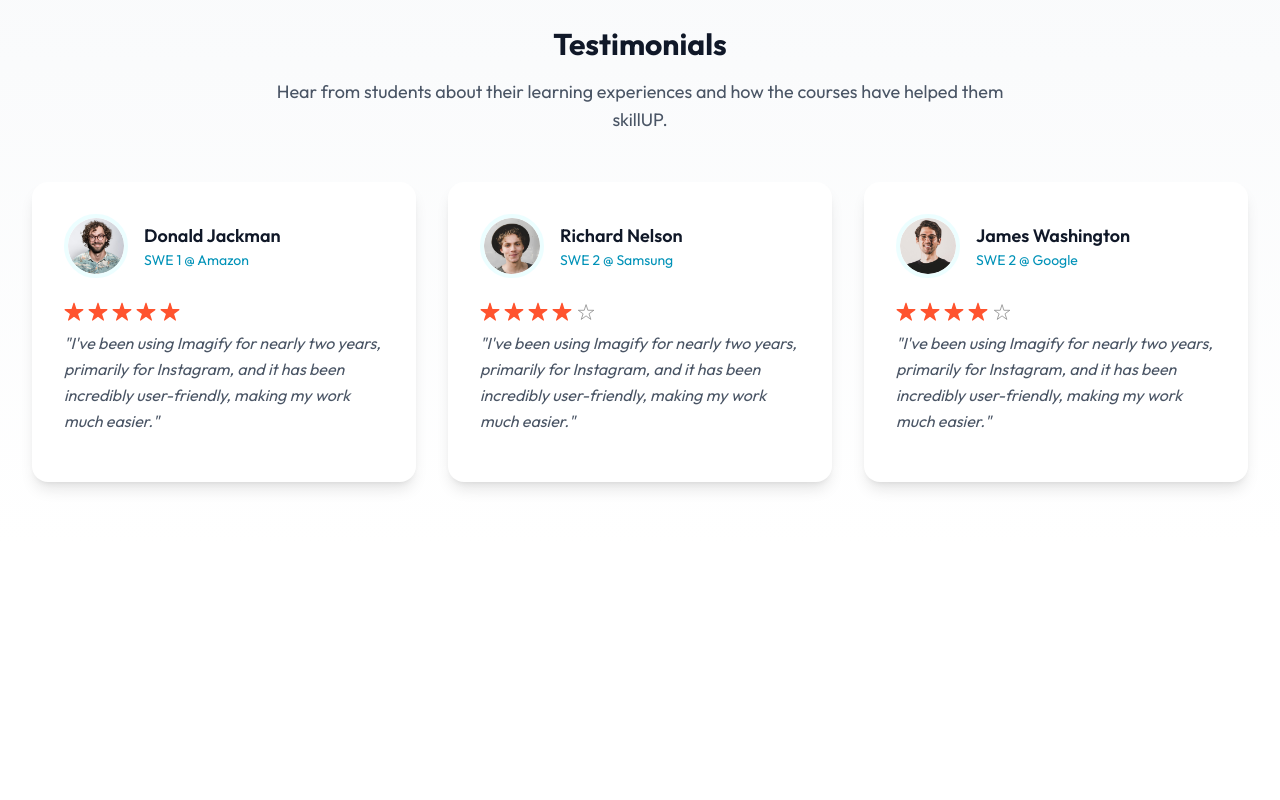
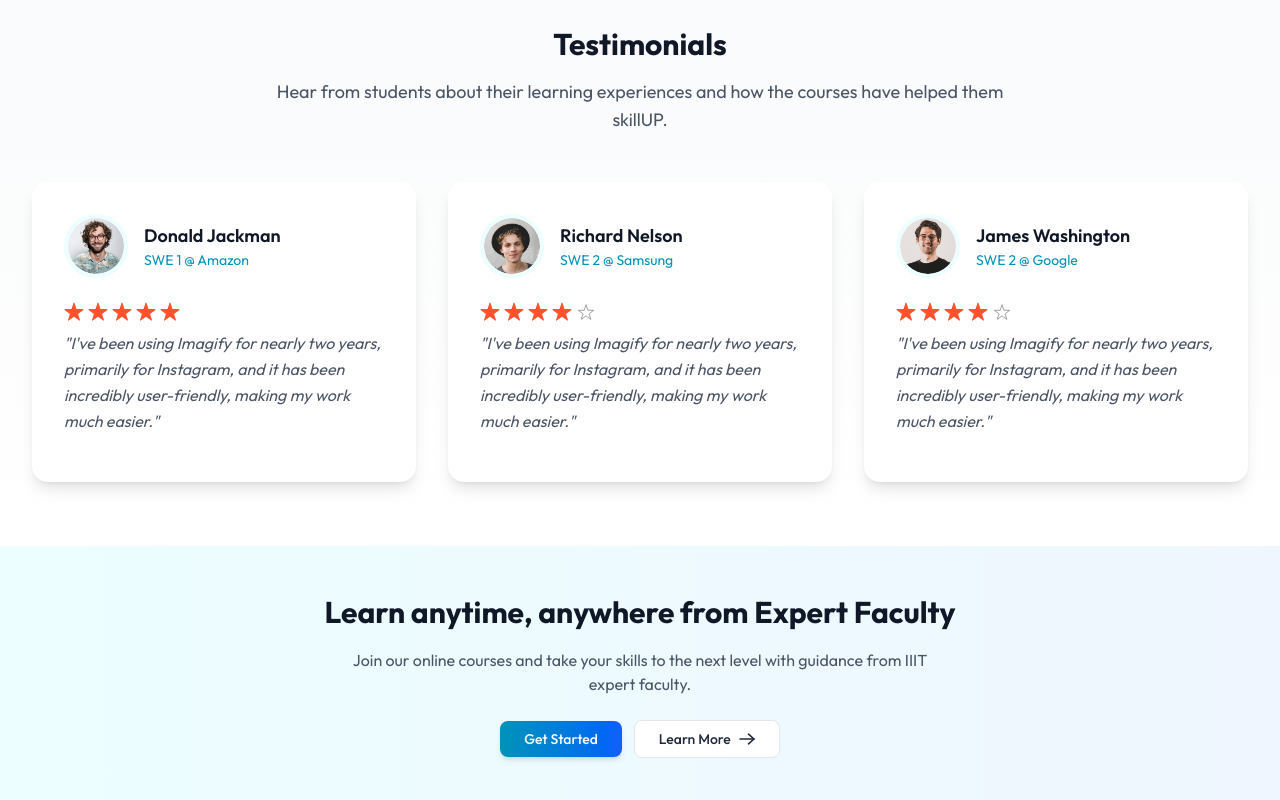
Before and after one commit to deshmukh-anurag/LMS-, a React (Vite) app in the folder client/: page / in a window 1280 px wide. Shown: the part 1262-2062 px from the top of the page. Before the commit the page ends 1808 px from the top, so only its background shows below. Built offline with nearby package versions, Linux system fonts and the light colour scheme; no server answers.

Commit message:
callToACtion

```diff
--- a/client/src/components/student/CallToAction.jsx
+++ b/client/src/components/student/CallToAction.jsx
@@ -1,9 +1,31 @@
 import React from 'react'
+import { assets } from '../../assets/assets'
 
 const CallToAction = () => {
   return (
-    <div>
-      <h1>CallToAction</h1>
+    <div className="py-12 bg-gradient-to-r from-cyan-50 to-blue-50">
+      <div className="max-w-3xl mx-auto px-4 sm:px-6 text-center">
+        <h1 className="text-2xl md:text-3xl font-bold text-gray-900 mb-4 leading-tight">
+          Learn anytime, anywhere from Expert Faculty
+        </h1>
+        <p className="text-base text-gray-600 mb-6 max-w-xl mx-auto">
+          Join our online courses and take your skills to the next level
+          with guidance from IIIT expert faculty.
+        </p>
+        <div className="flex flex-col sm:flex-row items-center justify-center gap-3">
+          <button className="w-full sm:w-auto bg-gradient-to-r from-cyan-600 to-blue-600 text-white px-6 py-2 rounded-lg font-medium hover:from-cyan-700 hover:to-blue-700 transform hover:-translate-y-0.5 transition-all duration-300 shadow-md text-sm">
+            Get Started
+          </button>
+          <button className="w-full sm:w-auto bg-white text-gray-800 border border-gray-200 px-6 py-2 rounded-lg font-medium hover:bg-gray-50 hover:border-gray-300 transform hover:-translate-y-0.5 transition-all duration-300 flex items-center justify-center gap-2 group text-sm">
+            Learn More
+            <img
+              src={assets.arrow_icon}
+              alt="arrow_icon"
+              className="w-4 h-4 transform transition-transform duration-300 group-hover:translate-x-1"
+            />
+          </button>
+        </div>
+      </div>
     </div>
   )
 }
--- a/client/src/pages/student/Home.jsx
+++ b/client/src/pages/student/Home.jsx
@@ -2,6 +2,7 @@ import React from 'react'
 import Hero from '../../components/student/Hero'
 import CourseSection from '../../components/student/CourseSection'
 import TestimonialsSection from '../../components/student/TestimonialsSection'
+import CallToAction from '../../components/student/CallToAction'
 
 const Home = () => {
   return (
@@ -9,6 +10,7 @@ const Home = () => {
       <Hero/>
       <CourseSection/>
       <TestimonialsSection/>
+      <CallToAction/>
     </div>
   )
 }
```
